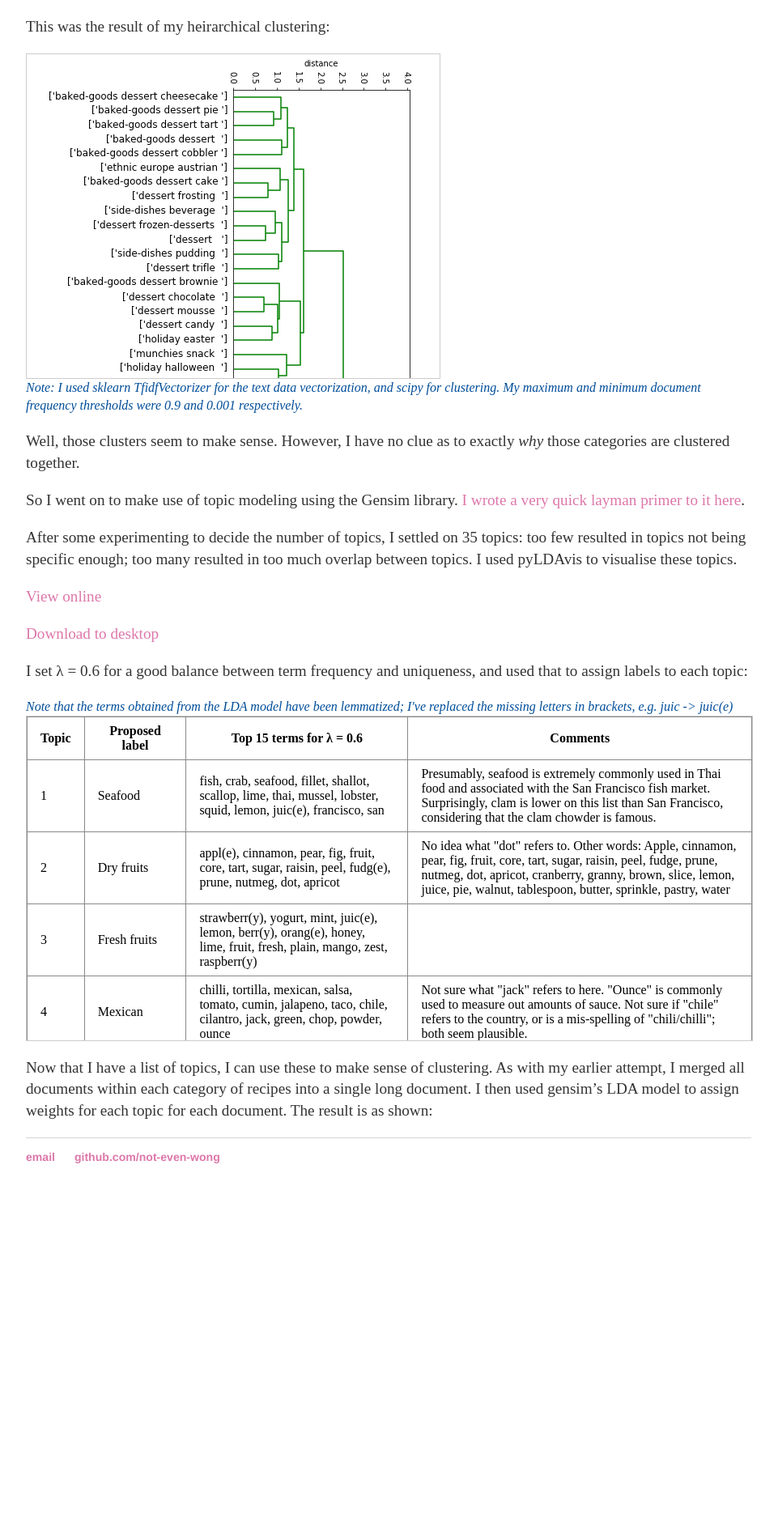
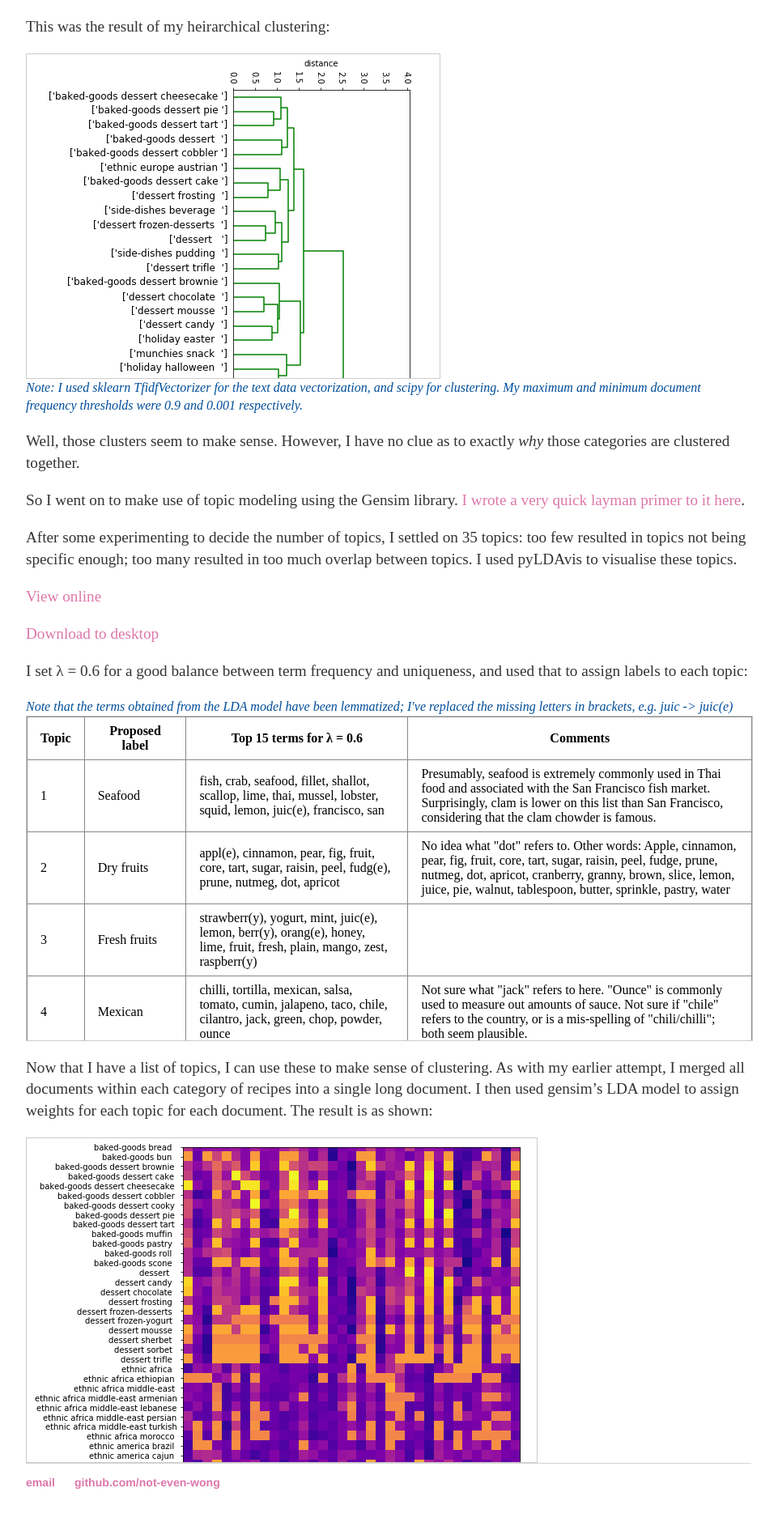
Before and after one commit to not-even-wong/not-even-wong.github.io, a Jekyll site: the page built from _posts/2019-11-12-analysing-similarities-between-recipes-with-topic-modeling.md, in a window 1280 px wide. Shown: the part 1679-3580 px from the top of the page at 81% size, without its empty margins (160-1121 px from the left). Built offline with Jekyll 4.4.1, drawn with Linux system fonts in a browser that asks for light colours; before the commit the page ends 3178 px from its top, so only the background shows below that.

Commit message:
Update 2019-11-12-analysing-similarities-between-recipes-with-topic-modeling.md

```diff
--- a/_posts/2019-11-12-analysing-similarities-between-recipes-with-topic-modeling.md
+++ b/_posts/2019-11-12-analysing-similarities-between-recipes-with-topic-modeling.md
@@ -278,3 +278,8 @@ I set λ = 0.6 for a good balance between term frequency and uniqueness, and use
 </div>
 
 Now that I have a list of topics, I can use these to make sense of clustering. As with my earlier attempt, I merged all documents within each category of recipes into a single long document. I then used gensim's LDA model to assign weights for each topic for each document. The result is as shown:
+
+
+<div style="height: 400px; width: 630px; border: 1px solid #ccc; overflow:scroll; overflow-x: hidden;">
+<img src="https://raw.githubusercontent.com/not-even-wong/not-even-wong.github.io/master/_posts/20191112/topic%20distributions.png">
+</div>
```
